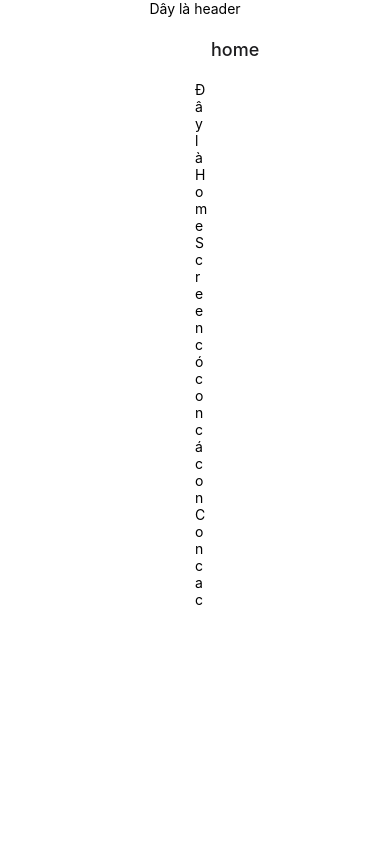
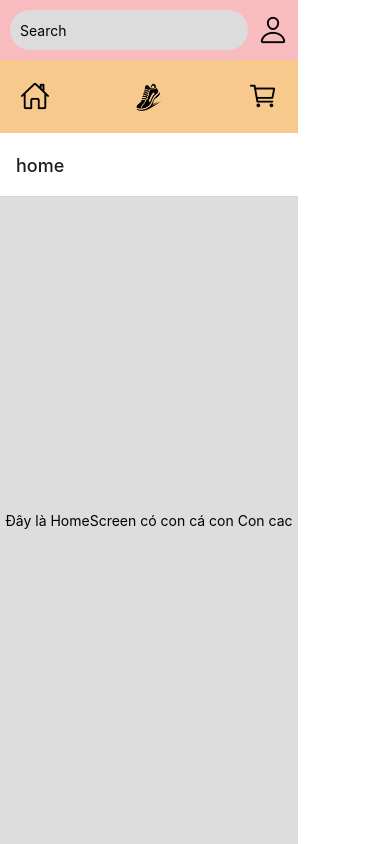
Before and after one commit to duongxuannhan2002/app-shop, a React Native app: screen / in a window 390 px wide. Built offline with nearby package versions, Linux system fonts and the light colour scheme.

Commit message:
phu header

```diff
--- a/App.js
+++ b/App.js
@@ -14,7 +14,7 @@ const styles = StyleSheet.create({
   container: {
     flex: 1,
     backgroundColor: '#fff',
-    alignItems: 'center',
-    justifyContent: 'center',
+    alignItems: 'flex-start',
+    justifyContent: 'flex-start',
   },
 });
--- /dev/null
+++ b/components/Content/Header/index.js
@@ -0,0 +1,78 @@
+import React from 'react';
+import { View, TextInput, StyleSheet, Image } from 'react-native'; // Kiểm tra import này
+
+import Icon from 'react-native-vector-icons/Ionicons'; // Thay đổi nếu bạn sử dụng thư viện icon khác
+
+const FormHeader = () => {
+  return (
+    <View style={styles.container}>
+      {/* Phần trên cùng với thanh tìm kiếm */}
+      <View style={styles.topSection}>
+        <View style={styles.searchBar}>
+          <TextInput placeholder="Search" style={styles.searchInput} />
+        </View>
+        <Icon name="person-outline" size={30} style={styles.profileIcon} />
+      </View>
+
+      {/* Phần dưới với các icon */}
+      <View style={styles.bottomSection}>
+        <Icon name="home-outline" size={30} style={styles.icon} />
+        {/* Thay thế icon bằng hình ảnh */}
+        <Image
+          source={require('../../../assets/image/shoe-icon.png')}
+          style={styles.imageIcon}
+        />
+        <Icon name="cart-outline" size={30} style={styles.icon} />
+      </View>
+    </View>
+  );
+};
+
+const styles = StyleSheet.create({
+  container: {
+    // flex: 1,
+    justifyContent: 'center',
+    alignItems: 'center',
+    backgroundColor: '#f9f9f9',
+    width: "100%",
+  },
+  topSection: {
+    flexDirection: 'row',
+    justifyContent: 'space-between',
+    alignItems: 'center',
+    backgroundColor: '#f8bcbf',
+    width: '100%',
+    padding: 10,
+  },
+  searchBar: {
+    flex: 1,
+    backgroundColor: '#dcdcdc',
+    borderRadius: 20,
+    paddingHorizontal: 10,
+    height: 40,
+  },
+  searchInput: {
+    height: '100%',
+  },
+  profileIcon: {
+    marginLeft: 10,
+  },
+  bottomSection: {
+    flexDirection: 'row',
+    justifyContent: 'space-between',
+    alignItems: 'center',
+    backgroundColor: '#f7c98d',
+    width: "100%",
+    paddingVertical: 20,
+  },
+  icon: {
+    marginHorizontal: 20,
+  },
+  imageIcon: {
+    width: 30, // Chiều rộng của ảnh
+    height: 30, // Chiều cao của ảnh
+    marginHorizontal: 20,
+  },
+});
+
+export default FormHeader;
--- a/components/Content/HomeScreen/HomeScreen.js
+++ b/components/Content/HomeScreen/HomeScreen.js
@@ -1,14 +1,28 @@
-import { Text, View } from "react-native"
+import { Text, View ,StyleSheet} from "react-native"
+
 
 export default function HomeScreen(){
     console.log("Rendering HomeScreen");
 
     return(
-        <View>
-            <Text>Đây là HomeScreen
+        <View  style={styles.container}>
+            <Text>
+                Đây là HomeScreen
                 có con cá con
                 Con cac
             </Text>
         </View>
     )
 }
+
+
+const styles = StyleSheet.create({
+    container: {
+      flex: 1,
+      backgroundColor: '#ddd',
+      alignItems: 'center',
+      justifyContent: 'center',
+      height: '100%' ,
+      width: '100%',
+    },
+  });
--- a/components/Content/Router.js
+++ b/components/Content/Router.js
@@ -2,22 +2,24 @@ import HomeScreen from "./HomeScreen/HomeScreen"
 import { HOME_SCREEN, PRODUCT_SCREEN, CART_SCREEN } from "../contants/routers"
 import { NavigationContainer } from '@react-navigation/native';
 import { createNativeStackNavigator } from '@react-navigation/native-stack';
-import { View , Text} from "react-native";
+import { View, Text, StyleSheet } from "react-native";
+import FormHeader from "./Header";
 
 const Stack = createNativeStackNavigator();
 
 export default function Content() {
     return (
         <>
-        <View>
-            <Text>Dây là header</Text>
-        </View>
-        <NavigationContainer>
-            <Stack.Navigator initialRouteName={HOME_SCREEN}>
-                <Stack.Screen name= {HOME_SCREEN} component={HomeScreen} />
-                {/* <Stack.Screen name={PRODUCT_SCREEN} component={PRODUCT_SCREEN} /> */}
-            </Stack.Navigator>
-        </NavigationContainer>
+            <NavigationContainer>
+                <View style={{ flex: 1 }}>
+                    <FormHeader />
+                    {/* <Text>COn cac</Text> */}
+                    <Stack.Navigator initialRouteName={HOME_SCREEN}>
+                        <Stack.Screen name={HOME_SCREEN} component={HomeScreen} />
+                        {/* <Stack.Screen name={PRODUCT_SCREEN} component={PRODUCT_SCREEN} /> */}
+                    </Stack.Navigator>
+                </View>
+            </NavigationContainer>
         </>
     )
 }
```
Also changed, not shown: assets/image/shoe-icon.png (added), assets/image/shoe_icon.png (added), components/Content/HomeScreen/HomeScreen.module.scss (deleted).
